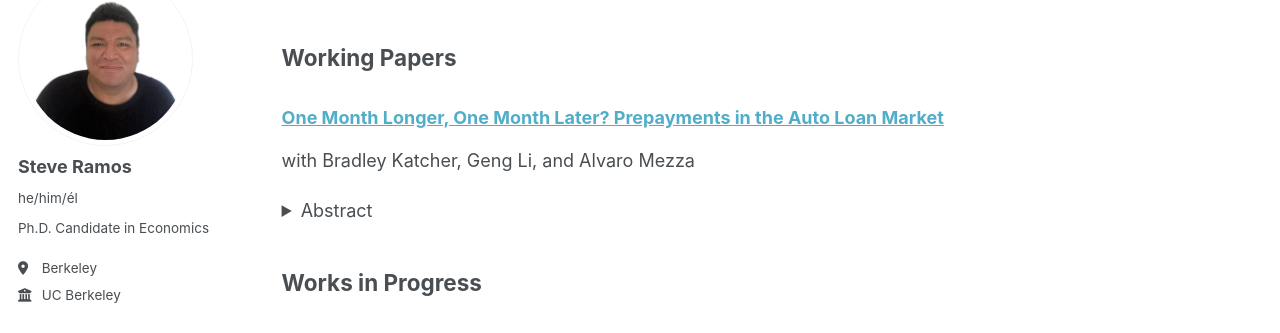
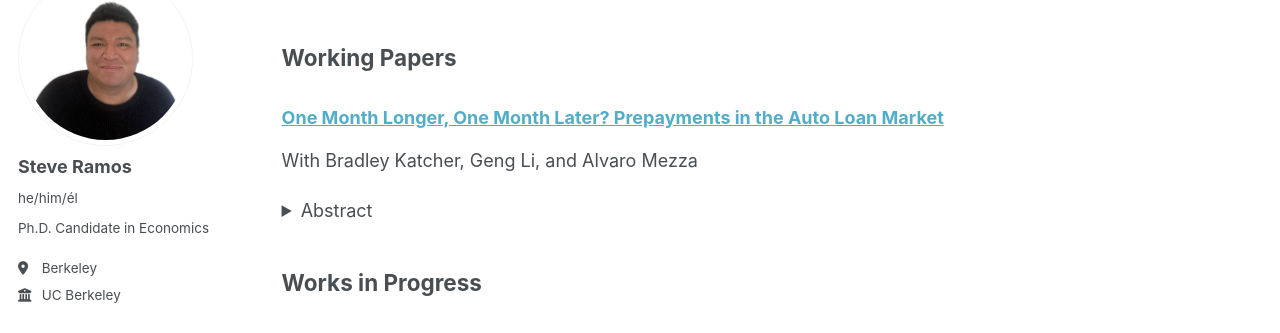
Before and after one commit to ramos-steve/ramos-steve.github.io, a Jekyll site: the page built from _pages/research.md, in a window 1280 px wide. Shown: the part 130-463 px from the top of the page. Built offline with Jekyll 4.4.1, drawn with Linux system fonts in a browser that asks for light colours; a script bundle is joined from its source files by our own code; library files that are not in the unit come from our copies.

Commit message:
Update research.md

```diff
--- a/_pages/research.md
+++ b/_pages/research.md
@@ -9,7 +9,7 @@ author_profile: true
 ## Working Papers
 
 ### [One Month Longer, One Month Later? Prepayments in the Auto Loan Market](https://www.federalreserve.gov/econres/feds/files/2024056pap.pdf)
-with Bradley Katcher, Geng Li, and Alvaro Mezza
+<p class="coauthors">With Bradley Katcher, Geng Li, and Alvaro Mezza</p>
 
 <details>
 <summary>Abstract</summary>
```
